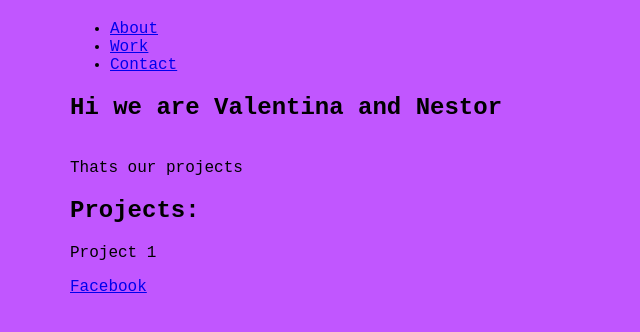
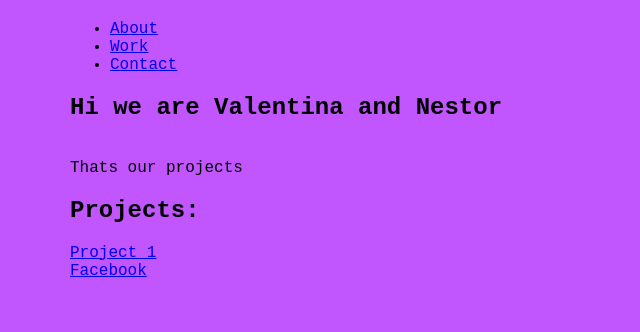
Before and after one commit to blueberry1312/review-trial-project, a plain HTML site: page index.html in a window 1280 px wide. Shown: the whole page, without its empty margins (0-640 px from the left). Drawn offline with Linux system fonts and the light colour scheme.

Commit message:
Adds both a element

```diff
--- a/index.html
+++ b/index.html
@@ -22,11 +22,9 @@
     </section>
     <section id="projects" class="projects-section">
         <h2 class="projects-section-header">Projects:</h2>
-        <p class="project-title">
-            Project 1
-        </p>
+        <a href="#projects"class="project-tile">Project 1</a>
     </section>
     <section id="contact" class="contact-section">
-      <a href="https://facebook.com/"target="_blank">Facebook</a>
+      <a href="https://facebook.com/"target="_blank"id="profile-link">Facebook</a>
     </section>
 </body>
```
